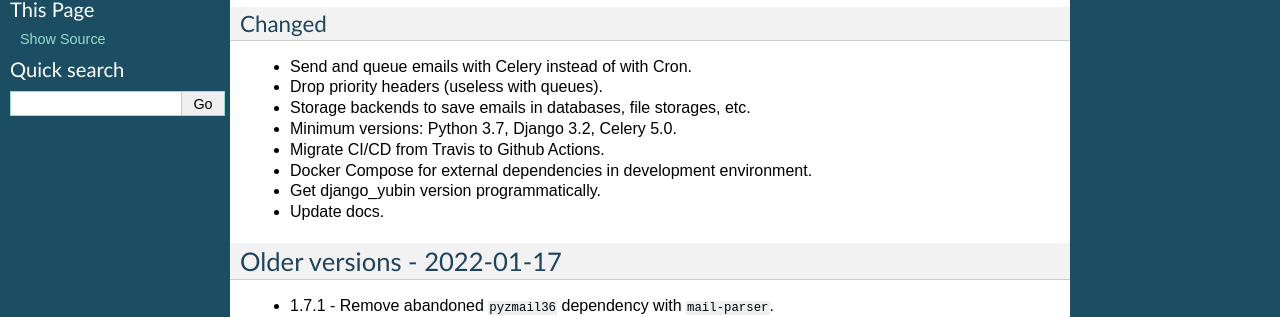
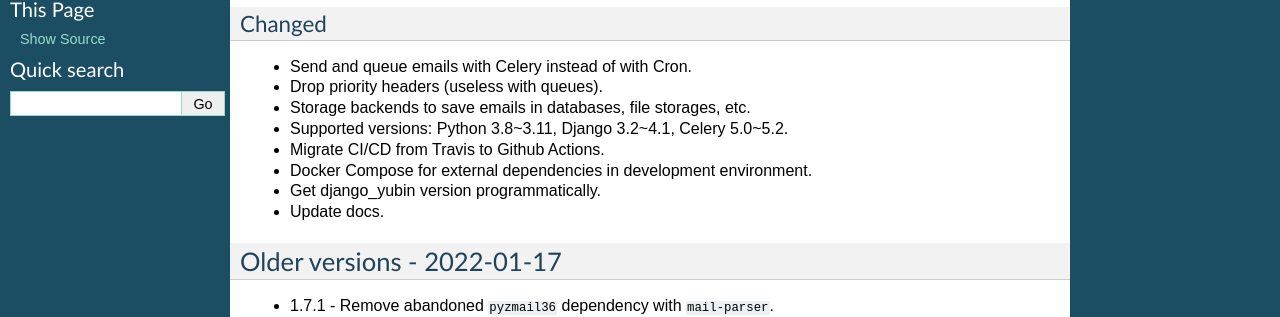
Before and after one commit to APSL/django-yubin, a Sphinx documentation site: the page built from docs/changelog.rst, in a window 1280 px wide. Shown: the part 220-537 px from the top of the page. Built offline with Sphinx 7.4.7, drawn with Linux system fonts in a browser that asks for light colours.

Commit message:
support for Django 4.1 in tests and github actions

```diff
--- a/docs/changelog.rst
+++ b/docs/changelog.rst
@@ -13,7 +13,7 @@ Changed
 * Send and queue emails with Celery instead of with Cron.
 * Drop priority headers (useless with queues).
 * Storage backends to save emails in databases, file storages, etc.
-* Minimum versions: Python 3.7, Django 3.2, Celery 5.0.
+* Supported versions: Python 3.8~3.11, Django 3.2~4.1, Celery 5.0~5.2.
 * Migrate CI/CD from Travis to Github Actions.
 * Docker Compose for external dependencies in development environment.
 * Get django_yubin version programmatically.
--- a/setup.py
+++ b/setup.py
@@ -47,12 +47,13 @@ setup(
         'License :: OSI Approved :: Apache Software License',
         'Operating System :: OS Independent',
         'Programming Language :: Python',
-        'Programming Language :: Python :: 3.7',
         'Programming Language :: Python :: 3.8',
         'Programming Language :: Python :: 3.9',
         'Programming Language :: Python :: 3.10',
+        'Programming Language :: Python :: 3.11',
         'Framework :: Django',
         'Framework :: Django :: 3.2',
+        'Framework :: Django :: 4.0',
         'Framework :: Django :: 4.1',
     ]
 )
```
Also changed, not shown: 4 other files.
